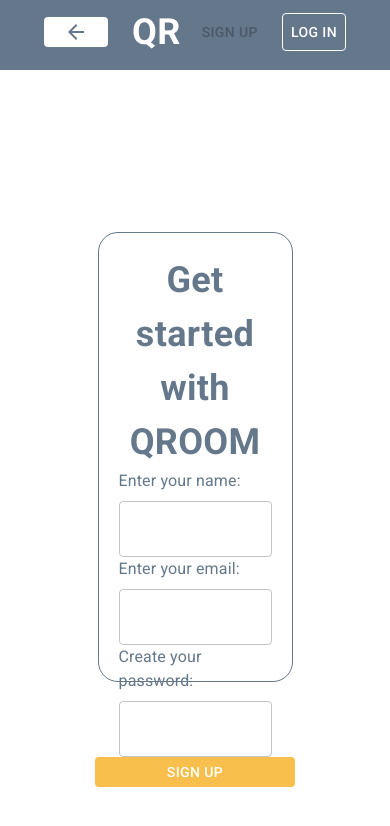
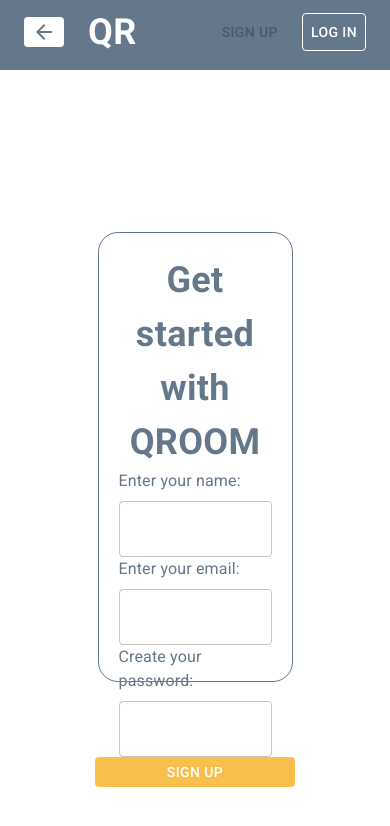
Before and after one commit to julesadikhanyan/qroom-client, a React app: page /signup in a window 390 px wide. Shown: the top 826 px of the page. Built offline with nearby package versions, Linux system fonts and the light colour scheme.

Commit message:
Style DarkHeader for mobile

```diff
--- a/src/components/DarkHeader/index.tsx
+++ b/src/components/DarkHeader/index.tsx
@@ -30,7 +30,10 @@ const DarkHeader: React.FC<IDarkHeaderProps>= (props) => {
                     padding: "0 20px 0 20px",
                     height: 70,
                     boxSizing: "border-box",
-                    boxShadow: "none"
+                    boxShadow: "none",
+                    [theme.breakpoints.down("md")]: {
+                        padding: 0
+                    },
                 }}
             >
                 <Toolbar>
@@ -45,6 +48,9 @@ const DarkHeader: React.FC<IDarkHeaderProps>= (props) => {
                                 backgroundColor: "#FFFFFF",
                                 color: theme.palette.primary.main,
                                 height: 30,
+                                [theme.breakpoints.down("md")]: {
+                                    minWidth: 40
+                                },
                                 "&:hover": {
                                     backgroundColor: "#FFFFFF"
                                 }
```
